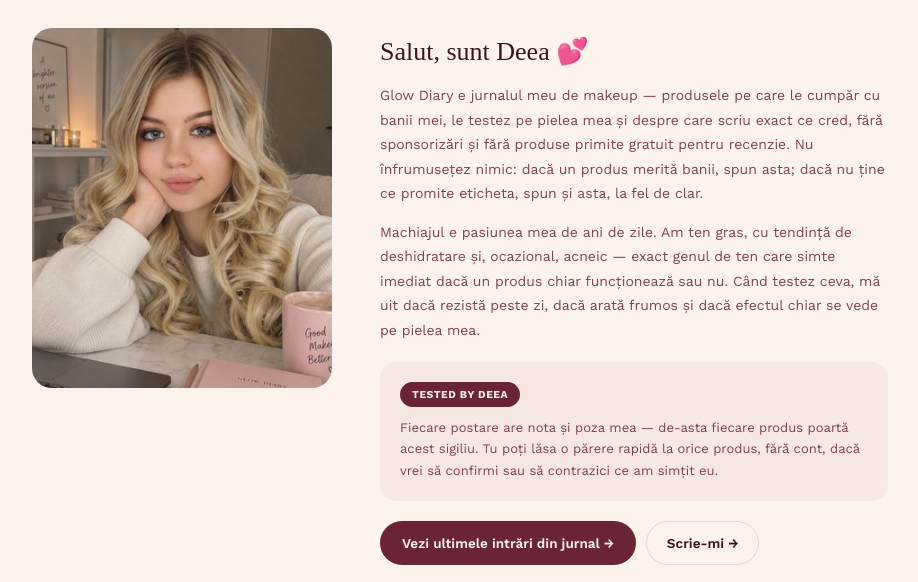
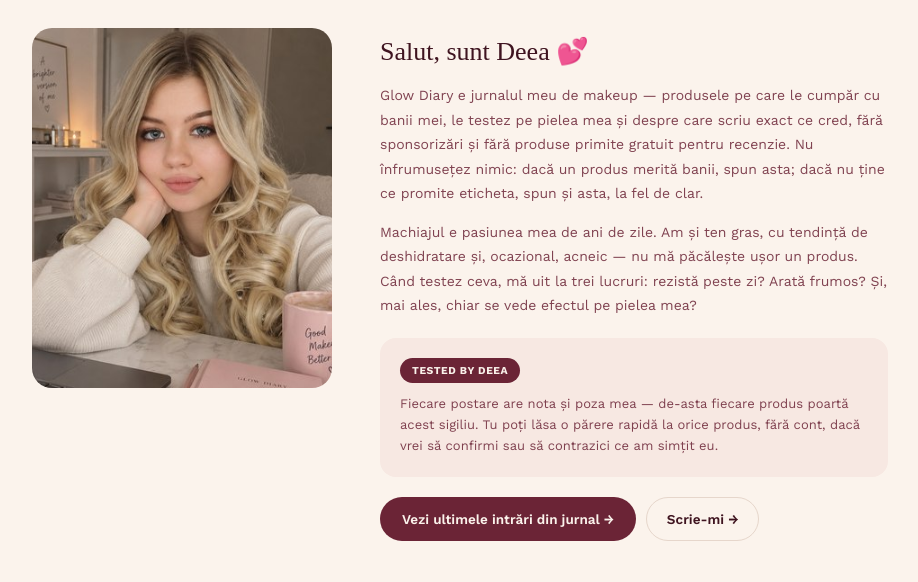
Before and after one commit to SanduAndreea22/Glow-Diary, a Django app: page /despre/ in a window 1280 px wide. Shown: the part 95-677 px from the top of the page, without its empty margins (180-1098 px from the left). Run offline with Django 5.2, Linux system fonts and the light colour scheme; some web fonts are replaced.

Commit message:
Rescrie paragraful de pe Despre cu vocea reală a site-ului, nu doar logic corect
Ritm scurt, sigur pe el (ca titlul de pe Acasă), cu întrebări retorice
pentru cele 3 criterii de testare, în loc de listă seacă sau propoziții
stufoase.

Co-Authored-By: Claude Sonnet 5 <noreply@anthropic.com>
Claude-Session: https://claude.ai/code/session_01Gi8h9VHUAJ9k5uM1AvFbG7

```diff
--- a/reviews/templates/reviews/about.html
+++ b/reviews/templates/reviews/about.html
@@ -20,10 +20,10 @@
         spun asta; dacă nu ține ce promite eticheta, spun și asta, la fel de clar.
       </p>
       <p class="static-text">
-        Machiajul e pasiunea mea de ani de zile. Am ten gras, cu tendință de deshidratare
-        și, ocazional, acneic — exact genul de ten care simte imediat dacă un produs chiar
-        funcționează sau nu. Când testez ceva, mă uit dacă rezistă peste zi, dacă arată
-        frumos și dacă efectul chiar se vede pe pielea mea.
+        Machiajul e pasiunea mea de ani de zile. Am și ten gras, cu tendință de deshidratare
+        și, ocazional, acneic — nu mă păcălește ușor un produs. Când testez ceva, mă uit la
+        trei lucruri: rezistă peste zi? Arată frumos? Și, mai ales, chiar se vede efectul pe
+        pielea mea?
       </p>
 
       <div class="tested-callout">
```
